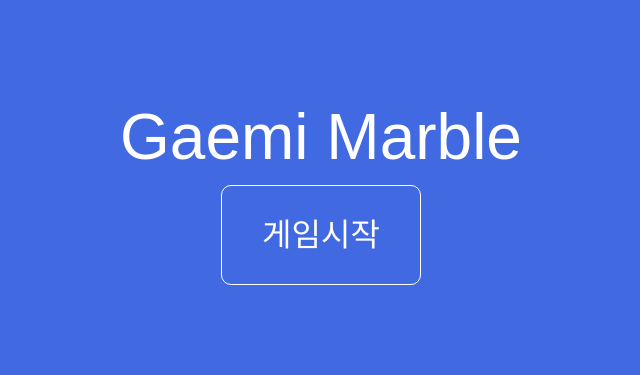
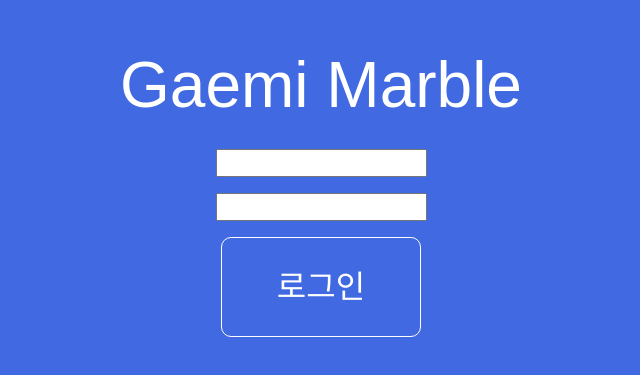
Before and after one commit to gaemi-marble/gaemi-marble, a React (Vite) app in the folder fe/: page /signin in a window 1280 px wide. Shown: the part 213-588 px from the top of the page, without its empty margins (319-959 px from the left). Built offline with nearby package versions, Linux system fonts and the light colour scheme; a small style sheet from the web is missing.

Commit message:
chore: react-router 설치 및 세팅

```diff
--- a/fe/package.json
+++ b/fe/package.json
@@ -12,6 +12,7 @@
   "dependencies": {
     "react": "^18.2.0",
     "react-dom": "^18.2.0",
+    "react-router-dom": "^6.16.0",
     "styled-components": "^6.1.0"
   },
   "devDependencies": {
--- /dev/null
+++ b/fe/src/components/Home.tsx
@@ -0,0 +1,43 @@
+import { styled } from 'styled-components';
+import { useNavigate } from 'react-router-dom';
+
+export default function Home() {
+  const navigate = useNavigate();
+
+  return (
+    <Container>
+      <Title>Gaemi Marble</Title>
+      <Button onClick={() => navigate('/signin')}>게임시작</Button>
+    </Container>
+  );
+}
+
+const Container = styled.div`
+  width: 100vw;
+  height: 100vh;
+  display: flex;
+  flex-direction: column;
+  justify-content: center;
+  align-items: center;
+  color: white;
+  background-color: royalblue;
+`;
+
+const Title = styled.h1`
+  font-size: 64px;
+`;
+
+const Button = styled.button`
+  width: 200px;
+  height: 100px;
+  border: 1px solid white;
+  border-radius: 10px;
+  font-size: 32px;
+  cursor: pointer;
+
+  &:hover {
+    color: black;
+    border-color: black;
+    background-color: #e5e5e5;
+  }
+`;
--- /dev/null
+++ b/fe/src/components/Login.tsx
@@ -0,0 +1,47 @@
+import { styled } from 'styled-components';
+
+export default function Home() {
+  return (
+    <Container>
+      <Title>Gaemi Marble</Title>
+      <IdInput />
+      <PWInput />
+      <Button>로그인</Button>
+    </Container>
+  );
+}
+
+const Container = styled.div`
+  width: 100vw;
+  height: 100vh;
+  display: flex;
+  flex-direction: column;
+  justify-content: center;
+  align-items: center;
+  gap: 16px;
+  color: white;
+  background-color: royalblue;
+`;
+
+const Title = styled.h1`
+  font-size: 64px;
+`;
+
+const IdInput = styled.input``;
+
+const PWInput = styled.input``;
+
+const Button = styled.button`
+  width: 200px;
+  height: 100px;
+  border: 1px solid white;
+  border-radius: 10px;
+  font-size: 32px;
+  cursor: pointer;
+
+  &:hover {
+    color: black;
+    border-color: black;
+    background-color: #e5e5e5;
+  }
+`;
--- a/fe/src/main.tsx
+++ b/fe/src/main.tsx
@@ -1,11 +1,24 @@
 import React from 'react';
 import ReactDOM from 'react-dom/client';
-import App from './App.tsx';
+import { createBrowserRouter, RouterProvider } from 'react-router-dom';
 import { GlobalStyle } from './styles/GlobalStyle.ts';
+import Home from './components/Home.tsx';
+import Login from './components/Login.tsx';
+
+const router = createBrowserRouter([
+  {
+    path: '/',
+    element: <Home />,
+  },
+  {
+    path: '/signin',
+    element: <Login />,
+  },
+]);
 
 ReactDOM.createRoot(document.getElementById('root')!).render(
   <React.StrictMode>
     <GlobalStyle />
-    <App />
+    <RouterProvider router={router} />
   </React.StrictMode>
 );
--- a/fe/src/styles/GlobalStyle.ts
+++ b/fe/src/styles/GlobalStyle.ts
@@ -1,6 +1,5 @@
 import { createGlobalStyle } from 'styled-components';
-// reset css
-// https://velog.io/@teo/2022-CSS-Reset-%EB%8B%A4%EC%8B%9C-%EC%8D%A8%EB%B3%B4%EA%B8%B0
+
 export const GlobalStyle = createGlobalStyle`
   * {
     margin: 0;
```
Also changed, not shown: 1 other file (tests, documents, lock files or other folders).
